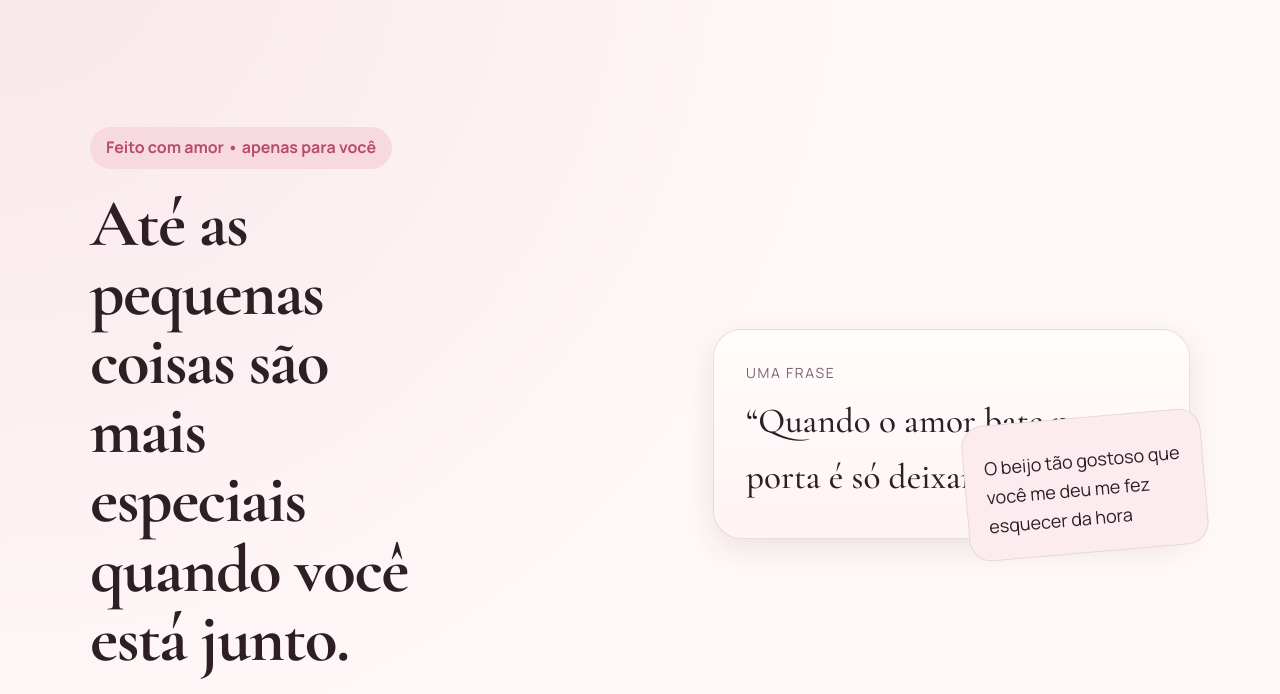
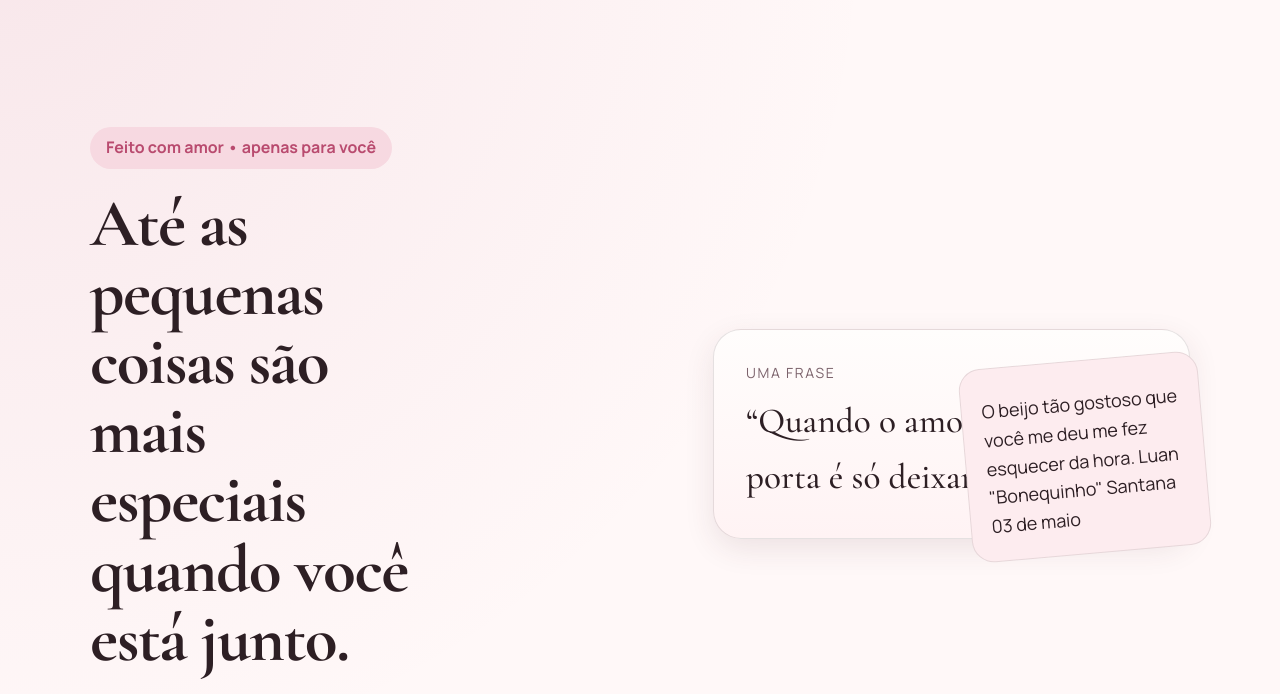
Before and after one commit to caiomartinspadilha/caiomartinspadilha.github.io, a plain HTML site: page index.html in a window 1280 px wide. Shown: the part 81-775 px from the top of the page. Drawn offline with nearby package versions, Linux system fonts and the light colour scheme.

Commit message:
Update index.html

```diff
--- a/index.html
+++ b/index.html
@@ -133,7 +133,7 @@
           <p class="quote">“Quando o amor bate na porta é só deixar ele entrar.”</p>
           <div class="floating-note">
             <div class="mini-label"></div>
-            <p>O beijo tão gostoso que você me deu me fez esquecer da hora</p>
+            <p>O beijo tão gostoso que você me deu me fez esquecer da hora. Luan "Bonequinho" Santana 03 de maio</p>
           </div>
         </div>
       </div>
```
